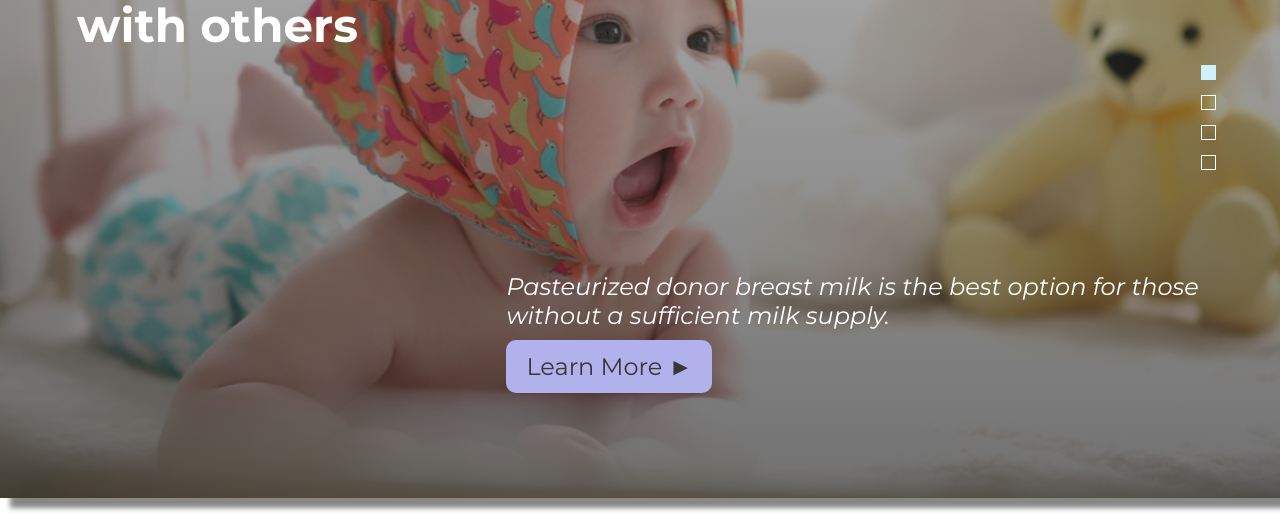
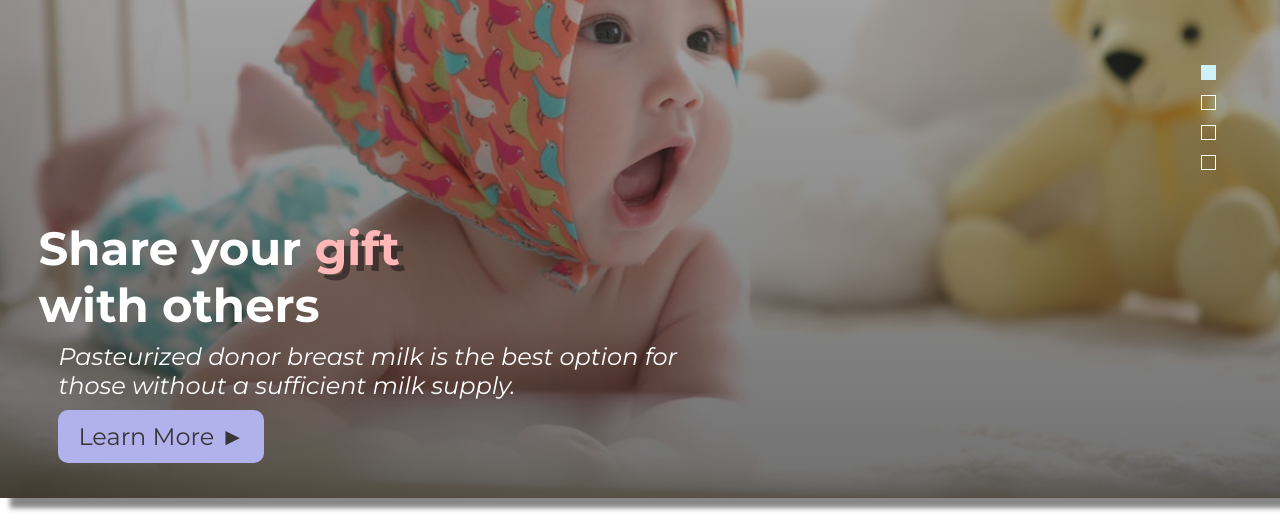
Before and after one commit to YonahKarp/YochevedsGift, a plain HTML site: page index.html in a window 1280 px wide. Shown: the part 202-727 px from the top of the page. Drawn offline with nearby package versions, Linux system fonts and the light colour scheme.

Commit message:
moved header and tagline

```diff
--- a/scss/homeStyles.scss
+++ b/scss/homeStyles.scss
@@ -6,10 +6,14 @@
 
 .slideContent{
     width: 91%;
-    min-height: 220px;
+    // min-height: 220px;
     display: none;
     text-align: center;
     opacity: 0;
+
+    position: absolute;
+    left: 3%;
+    bottom: 5%;
 
     &.active{
         opacity: 1;
@@ -19,34 +23,32 @@
     }
 
     > div{
-        display: inline-block;
+        // display: inline-block;
         text-align: left;
     }
 
     .tagLine{
-        position: absolute;
-        top: calc(100px + 6%);
-        left: 6%;
+        // position: absolute;
+        // top: calc(100px + 6%);
+        // left: 6%;
     }
 
     .question{
         @extend %fontStnd;
-        width: 56%;
+        width: 60%;
         padding: 8px 0 0 20px;
         vertical-align: top;
         font-style: italic;
 
-        position: absolute;
-        bottom: 15%;
-        right: 6%;
+        // position: absolute;
+        // bottom: 15%;
+        // right: 6%;
     }
 
     h2{
         @extend %fontH2;
         font-weight: bold;
         margin: 0;
-        // font-family: 'Dancing Script', cursive;
-
         font-family: 'Montserrat', sans-serif;
     }
 }
@@ -57,7 +59,7 @@
 
 @media only screen and (max-width: 740px) {
     .slideContent{
-        min-height: 400px;
+        // min-height: 400px;
         text-align: unset;
         .question{
             width: 94%;
@@ -187,7 +189,7 @@
 @media only screen and (max-width: 450px) {
 
     #header .slideContent{
-        min-height: 85vw;
+        // min-height: 85vw;
     }
 
     .btn-box{
```
Also changed, not shown: css/homeStyles.css.
